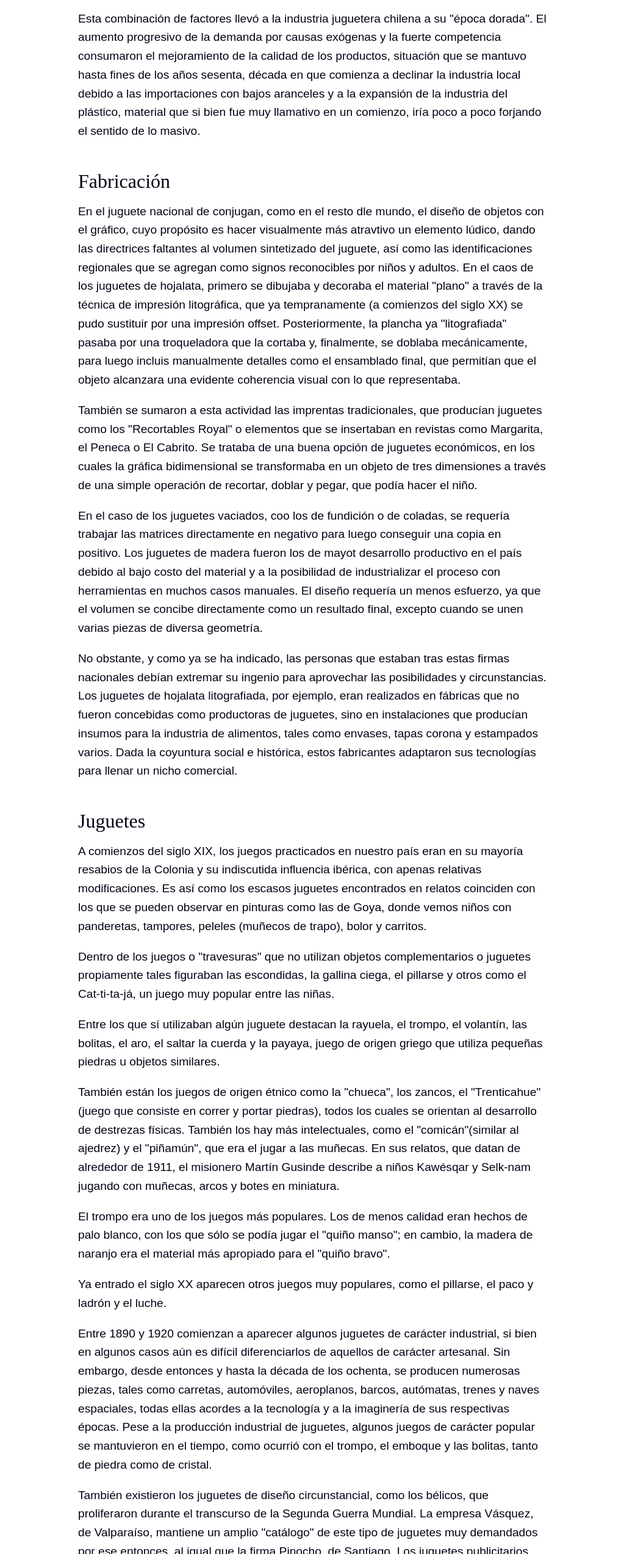
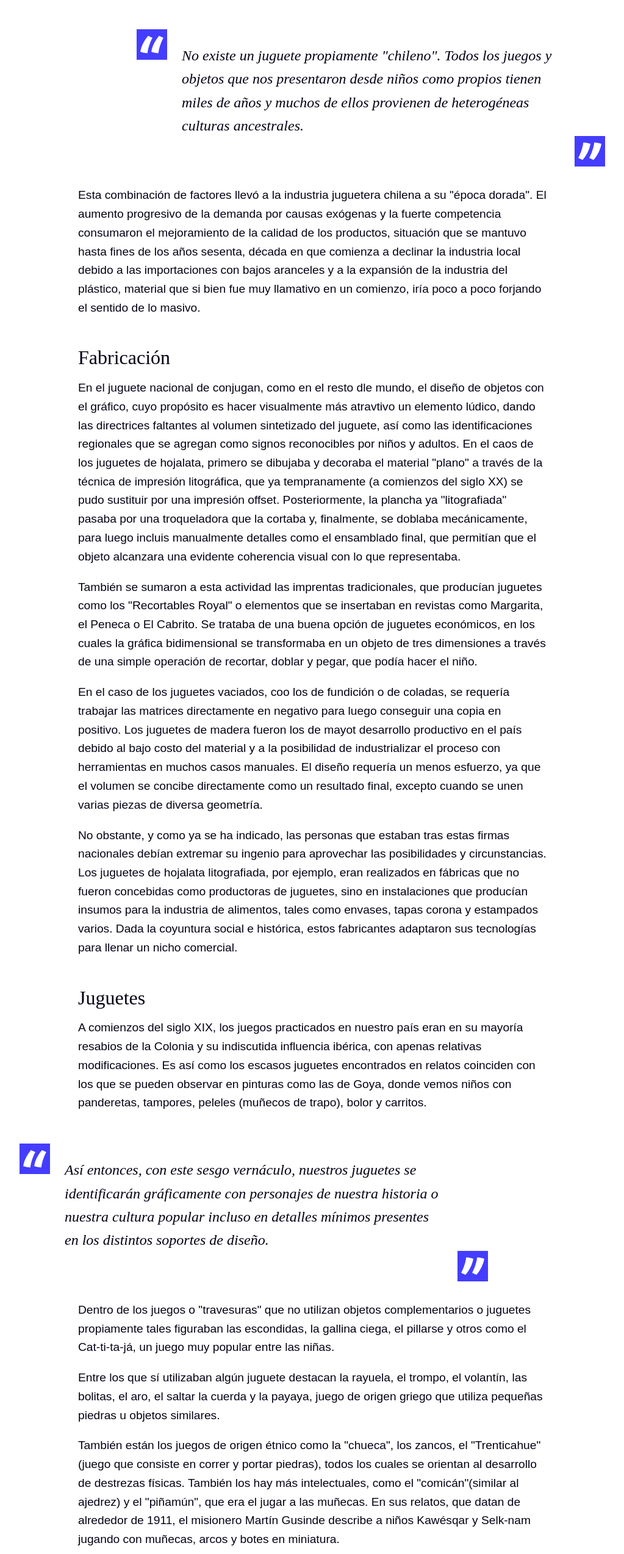
Before and after one commit to ead-codigo-2024/proyecto-marinacabezas, a plain HTML site: page fabricacion-chilena-juguetes.html in a window 1280 px wide. Shown: the part 3294-5842 px from the top of the page at 61% size, without its empty margins (128-1151 px from the left). Drawn offline with nearby package versions, Linux system fonts and the light colour scheme; a web font is replaced by a local one.

Commit message:
Incorporación de citas.

```diff
--- a/fabricacion-chilena-juguetes.html
+++ b/fabricacion-chilena-juguetes.html
@@ -61,6 +61,13 @@
             <p>
             Junto a lo anterior, la Segunda Guerra Mundial produjo un desabastecimiento de juguetes importados. En la medida en que los principales proveedores extranjeros (primero Europa, más tarde Japón y EE.UU.) se involucraron en la guerra, se fue agravando progresivamente la escasez de estos artículos, demandados por rgrandes tiendas como Gath y Chaves, Casa Muzard y Casa García.
             </p>
+        </div>
+        <div class="quoteContainer1">
+            <img src="./qLeft.svg" class="qLeft">
+            <p class="quote">No existe un juguete propiamente "chileno". Todos los juegos y objetos que nos presentaron desde niños como propios tienen miles de años y muchos de ellos provienen de heterogéneas culturas ancestrales.</p>
+            <img src="./qRight.svg" class="qRight">
+        </div>
+        <div class="mainText">
             <p>
             Esta combinación de factores llevó a la industria juguetera chilena a su "época dorada". El aumento progresivo de la demanda por causas exógenas y la fuerte competencia consumaron el mejoramiento de la calidad de los productos, situación que se mantuvo hasta fines de los años sesenta, década en que comienza a declinar la industria local debido a las importaciones con bajos aranceles y a la expansión de la industria del plástico, material que si bien fue muy llamativo en un comienzo, iría poco a poco forjando el sentido de lo masivo.
             </p>
@@ -79,6 +86,13 @@
             <h2>Juguetes</h2>
             <p>A comienzos del siglo XIX, los juegos practicados en nuestro país eran en su mayoría resabios de la Colonia y su indiscutida influencia ibérica, con apenas relativas modificaciones. Es así como los escasos juguetes encontrados en relatos coinciden con los que se pueden observar en pinturas como las de Goya, donde vemos niños con panderetas, tampores, peleles (muñecos de trapo), bolor y carritos.
             </p>
+        </div>
+        <div class="quoteContainer2">
+            <img src="./qLeft.svg" class="qLeft">
+            <p class="quote">Así entonces, con este sesgo vernáculo, nuestros juguetes se identificarán gráficamente con personajes de nuestra historia o nuestra cultura popular incluso en detalles mínimos presentes en los distintos soportes de diseño.</p>
+            <img src="./qRight.svg" class="qRight">
+        </div>
+        <div class="mainText">
             <p>
             Dentro de los juegos o "travesuras" que no utilizan objetos complementarios o juguetes propiamente tales figuraban las escondidas, la gallina ciega, el pillarse y otros como el Cat-ti-ta-já, un juego muy popular entre las niñas.
             </p>
@@ -97,6 +111,13 @@
             <p>
             Entre 1890 y 1920 comienzan a aparecer algunos juguetes de carácter industrial, si bien en algunos casos aún es difícil diferenciarlos de aquellos de carácter artesanal. Sin embargo, desde entonces y hasta la década de los ochenta, se producen numerosas piezas, tales como carretas, automóviles, aeroplanos, barcos, autómatas, trenes y naves espaciales, todas ellas acordes a la tecnología y a la imaginería de sus respectivas épocas. Pese a la producción industrial de juguetes, algunos juegos de carácter popular se mantuvieron en el tiempo, como ocurrió con el trompo, el emboque y las bolitas, tanto de piedra como de cristal.
             </p>
+        </div>
+        <div class="quoteContainer1">
+            <img src="./qLeft.svg" class="qLeft">
+            <p class="quote">La historia de los juguetes rescata la memoria de un país que intentó industrializarse y que por diversos motivos e intereses económicos se vio forzado a dejar de lado la producción nacional.</p>
+            <img src="./qRight.svg" class="qRight">
+        </div>
+        <div class="mainText">
             <p>
             También existieron los juguetes de diseño circunstancial, como los bélicos, que proliferaron durante el transcurso de la Segunda Guerra Mundial. La empresa Vásquez, de Valparaíso, mantiene un amplio "catálogo" de este tipo de juguetes muy demandados por ese entonces, al igual que la firma Pinocho, de Santiago. Los juguetes publicitarios hacen temprana aparición en el acervo nacional, entre los que destacan las ovejitas de Paños de Tomé, los niñoa de Caramelos Calaf, la gotita de Esso, el chanchito de Cecinas Stark y el camión CCU distribuidor de Orange Crush, entre muchos otros.
             </p>
```
Also changed, not shown: de-mantas-y-chamantos.html (+14 -0 lines), ruta-cl.html (+21 -0 lines).
